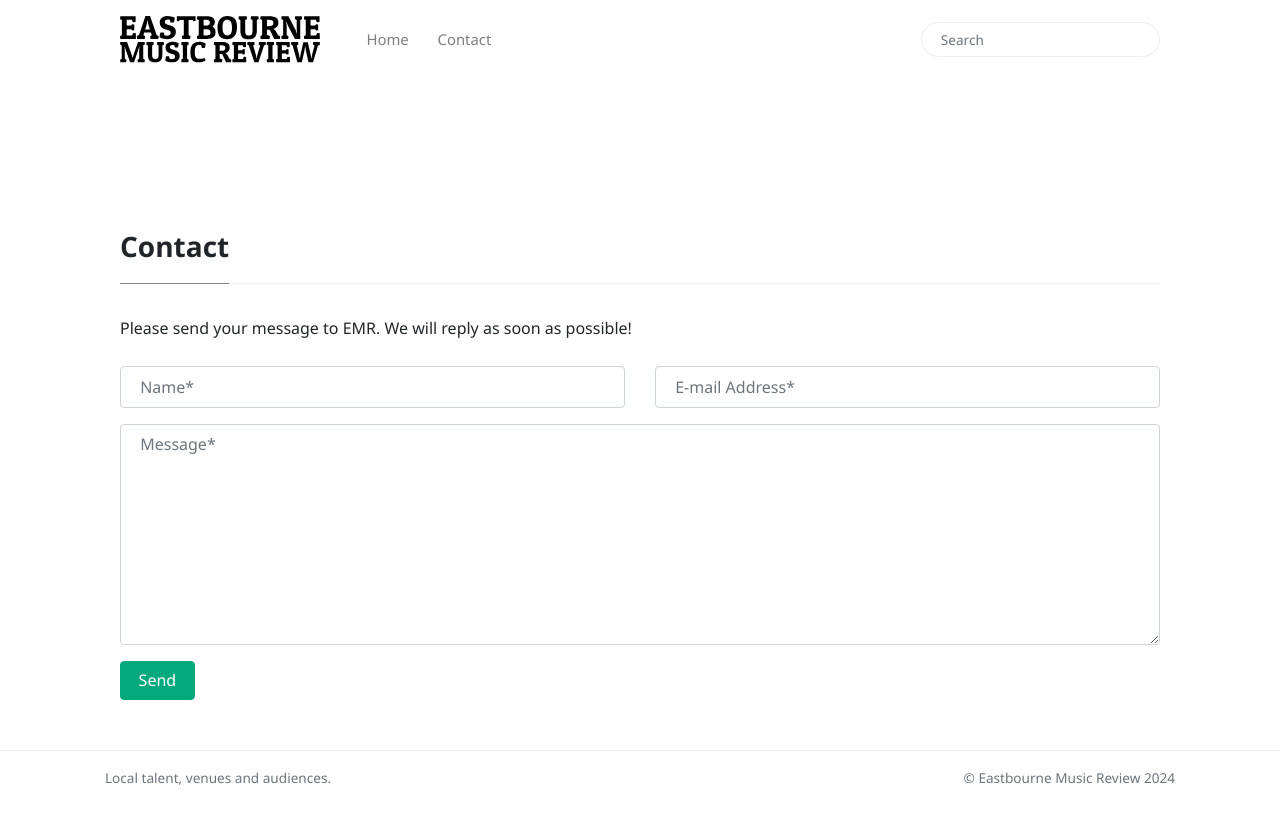
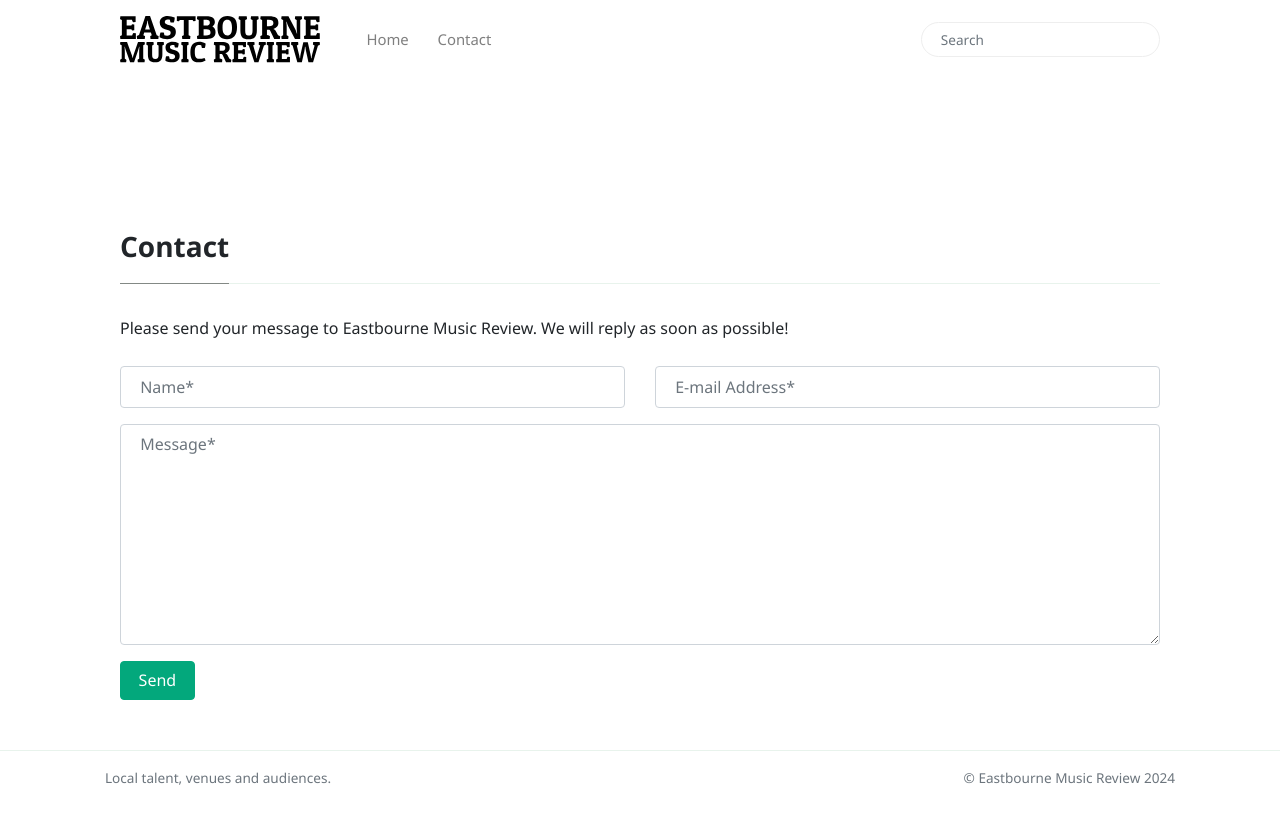
Before and after one commit to johnhayn-es/ebreview, a Jekyll site: the page built from _pages/contact.md, in a window 1280 px wide. Shown: the top 824 px of the page. Built offline with Jekyll 4.4.1, drawn with Linux system fonts in a browser that asks for light colours; nearby versions of some CDN libraries; some web fonts are replaced.

Commit message:
Update _config.yml

```diff
--- a/_config.yml
+++ b/_config.yml
@@ -1,7 +1,7 @@
 # Site
-name: 'EMR'
+name: 'Eastbourne Music Review'
 description: 'Local talent, venues and audiences'
-logo: 'assets/images/logo.png'
+logo: 'assets/images/logo.svg'
 favicon: 'assets/images/favicon.ico'
 baseurl: '/'
 email: 'contact@eastbournemusicreview.com'
```
